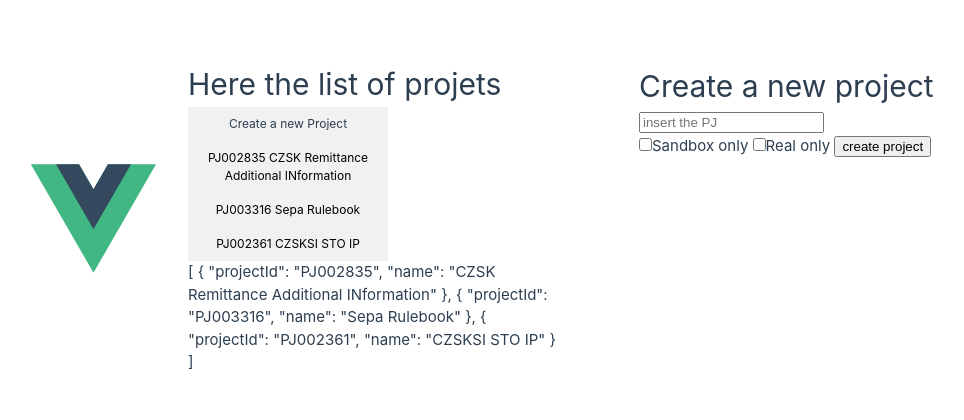
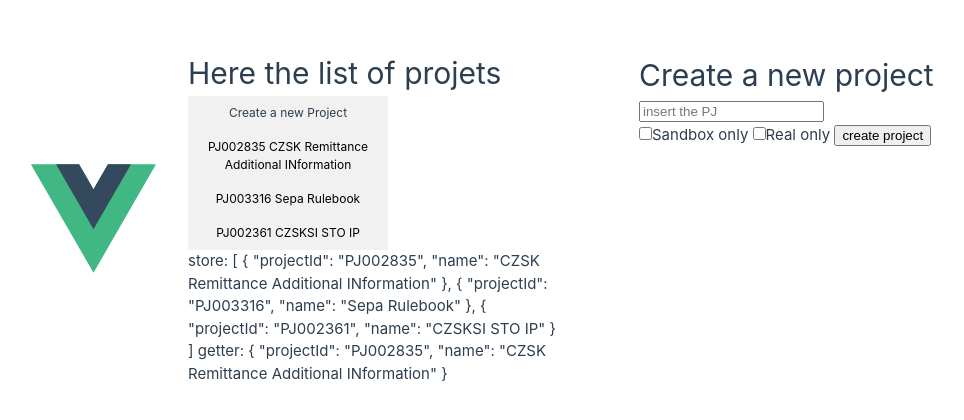
Before and after one commit to jm-97/checkListVue-FE, a Vue app: page /create in a window 1280 px wide. Shown: the part 182-602 px from the top of the page, without its empty margins (1-965 px from the left). Built offline with nearby package versions, Linux system fonts and the light colour scheme; the HTML template or start-up script is replaced by a standard one.

Commit message:
basic getter

```diff
--- a/src/App.vue
+++ b/src/App.vue
@@ -1,9 +1,10 @@
 <script setup lang="ts">
 import { RouterLink, RouterView } from 'vue-router'
 import { projectStore, useCounterStore } from './stores/counter';
+import { storeToRefs } from 'pinia';
 
 const store = projectStore();
-
+const {getProjectById} = storeToRefs(store)
 </script>
 
 <template>
@@ -21,7 +22,8 @@ const store = projectStore();
         </li>
 
       </ul>
-      {{ store.projects }}
+      store: {{ store.projects }}
+      getter: {{ getProjectById("PJ002835") }}
     </div>
   </header>
 
--- a/src/stores/counter.ts
+++ b/src/stores/counter.ts
@@ -13,7 +13,9 @@ export const projectStore = defineStore('projects', {
     ]
   }),
   getters: {
-    byPJName: (state: State) => state,
+    getProjectById: (state: State) => {
+      return (projectId: string) => state.projects.find((project) => projectId === projectId)
+    },
   },
   actions: {
     addProject(project: Project) {
```
